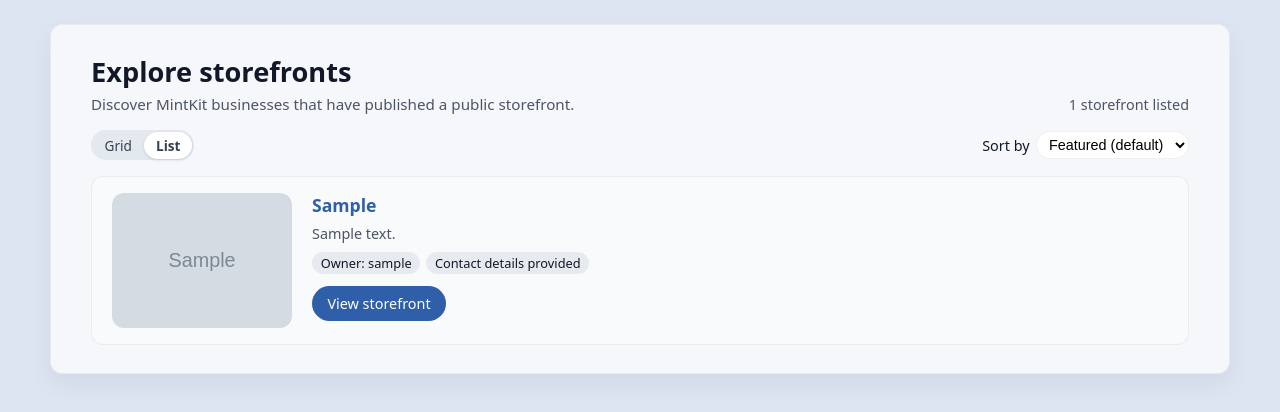
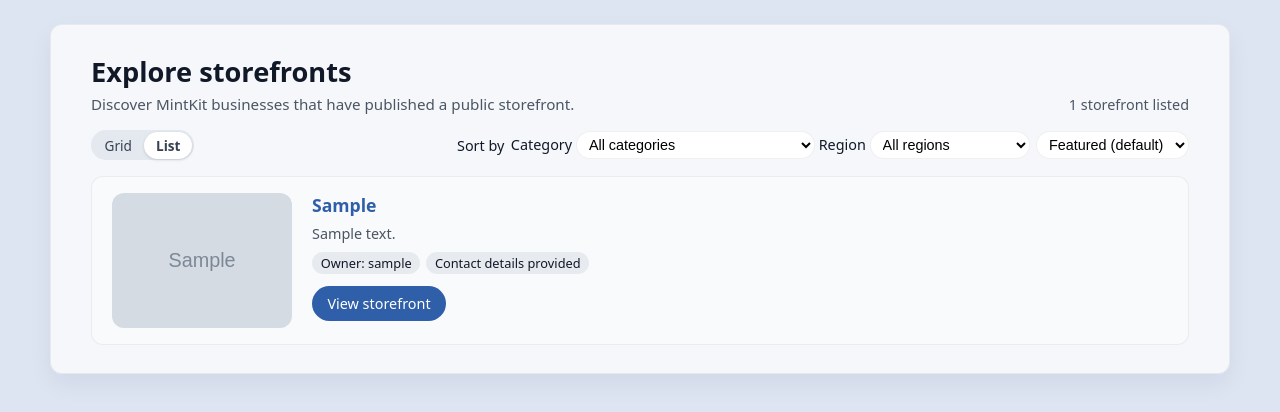
Before and after one commit to Oscar-Ivs/mintkit-hub, a Django app: page /storefront/explore/ in a window 1280 px wide. Shown: the part 60-472 px from the top of the page. Run offline with Django 5.2, Linux system fonts and the light colour scheme; tables that the repository leaves empty hold one stand-in row (values such as "Sample post"); grey boxes marked "Sample" are stand-in pictures.

Commit message:
Add storefront category/region filters and fix Explore template

```diff
--- a/storefronts/models.py
+++ b/storefronts/models.py
@@ -10,13 +10,18 @@ class Storefront(models.Model):
     """
     Public storefront for a business.
 
-    Linked 1:1 to a Profile. Stores simple page content plus a dedicated logo.
+    Linked 1:1 to a Profile. Stores simple page content plus a dedicated logo
+    and basic categorisation so we can show it on the Explore page.
     """
+
+    # Core linkage
     profile = models.OneToOneField(
         Profile,
         on_delete=models.CASCADE,
         related_name="storefront",
     )
+
+    # Basic content
     headline = models.CharField(max_length=200)
     description = models.TextField(blank=True)
     contact_details = models.TextField(blank=True)
@@ -29,7 +34,50 @@ class Storefront(models.Model):
         help_text="Brand logo shown at the top of your storefront.",
     )
 
-    is_active = models.BooleanField(default=False)
+    # Visibility
+    is_active = models.BooleanField(
+        default=False,
+        help_text="If ticked, this storefront can appear in Explore.",
+    )
+
+    # Simple business categorisation for Explore filtering
+    BUSINESS_CATEGORY_CHOICES = [
+        ("beauty_wellness", "Beauty & wellness"),
+        ("food_drink", "Food & drink"),
+        ("retail", "Retail & shops"),
+        ("events_tickets", "Events & tickets"),
+        ("services", "Professional services"),
+        ("education", "Courses & education"),
+        ("sports_fitness", "Sports & fitness"),
+        ("digital_products", "Digital products & subscriptions"),
+        ("charity", "Charities & causes"),
+        ("other", "Other"),
+    ]
+    business_category = models.CharField(
+        max_length=50,
+        blank=True,
+        choices=BUSINESS_CATEGORY_CHOICES,
+        help_text="Used to group storefronts in Explore.",
+    )
+
+    REGION_CHOICES = [
+        ("online", "Online / remote"),
+        ("uk", "United Kingdom"),
+        ("eu", "Europe"),
+        ("us", "United States"),
+        ("africa", "Africa"),
+        ("asia", "Asia"),
+        ("oceania", "Oceania / Australia"),
+        ("other", "Other / not listed"),
+    ]
+    region = models.CharField(
+        max_length=50,
+        blank=True,
+        choices=REGION_CHOICES,
+        help_text="Where your business mainly operates.",
+    )
+
+
     slug = models.SlugField(unique=True)
 
     created_at = models.DateTimeField(auto_now_add=True)
@@ -68,11 +116,12 @@ class Storefront(models.Model):
 class StorefrontCard(models.Model):
     """
     A manually-linked MintKit card shown on the storefront.
+
     For now everything is entered by hand; later we can sync with the MintKit app.
     """
 
     storefront = models.ForeignKey(
-        "Storefront",
+        Storefront,
         on_delete=models.CASCADE,
         related_name="cards",
     )
--- a/storefronts/views.py
+++ b/storefronts/views.py
@@ -35,16 +35,15 @@ def my_storefront(request):
         card_formset = StorefrontCardFormSet(
             request.POST,
             instance=storefront,
-            prefix="cards",  # keep prefix stable between GET and POST
+            prefix="cards",
         )
 
         if form.is_valid() and card_formset.is_valid():
             form.save()
-            card_formset.save()  # <- this actually creates/updates the cards
+            card_formset.save()
             messages.success(request, "Storefront updated.")
             return redirect("my_storefront")
         else:
-            # Light message so you know *why* nothing changed
             messages.error(
                 request,
                 "Please correct the errors below before saving your storefront.",
@@ -56,10 +55,7 @@ def my_storefront(request):
             prefix="cards",
         )
 
-    # Used in the left-hand preview: show card section only if any exist
     has_cards = storefront.cards.exists()
-
-    # Full public URL, shown under the preview
     public_url = request.build_absolute_uri(storefront.get_absolute_url())
 
     context = {
@@ -80,6 +76,7 @@ def explore_storefronts(request):
     Supports:
       - view mode: grid or list (remembered in the session)
       - sorting: featured (default), name, newest (also remembered)
+      - basic filtering by business category and region
     """
 
     # ----- View mode (grid / list), remembered per-session -----
@@ -91,12 +88,11 @@ def explore_storefronts(request):
         request.session["explore_view_mode"] = view_mode
     else:
         view_mode = stored_view
-        # normalise junk values in the session if any
         if view_mode not in ("list", "grid"):
             view_mode = "list"
             request.session["explore_view_mode"] = view_mode
 
-    # ----- Sort option, also remembered per-session -----
+    # ----- Sort option, remembered per-session -----
     stored_sort = request.session.get("explore_sort", "featured")
     requested_sort = request.GET.get("sort")
 
@@ -109,10 +105,19 @@ def explore_storefronts(request):
             sort = "featured"
             request.session["explore_sort"] = sort
 
-    # Only storefronts that are marked as active/public
+    # ----- Filters: category & region -----
+    category = request.GET.get("category", "all")
+    region = request.GET.get("region", "all")
+
     queryset = Storefront.objects.filter(is_active=True)
 
-    # Apply ordering based on `sort`
+    if category != "all" and category:
+        queryset = queryset.filter(business_category=category)
+
+    if region != "all" and region:
+        queryset = queryset.filter(region=region)
+
+    # Apply ordering
     if sort == "name":
         queryset = queryset.order_by("headline", "id")
         sort_label = "Name A-Z"
@@ -120,7 +125,6 @@ def explore_storefronts(request):
         queryset = queryset.order_by("-id")
         sort_label = "Newest first"
     else:
-        # “Featured” – currently same as newest, but easy to change later
         sort = "featured"
         queryset = queryset.order_by("-id")
         sort_label = "Featured"
@@ -132,6 +136,10 @@ def explore_storefronts(request):
         "view_mode": view_mode,
         "sort": sort,
         "sort_label": sort_label,
+        "selected_category": category,
+        "selected_region": region,
+        "category_choices": Storefront.BUSINESS_CATEGORY_CHOICES,
+        "region_choices": Storefront.REGION_CHOICES,
     }
     return render(request, "storefronts/explore_storefronts.html", context)
 
--- a/templates/storefronts/explore_storefronts.html
+++ b/templates/storefronts/explore_storefronts.html
@@ -17,12 +17,12 @@
 <form method="get" class="explore-filters">
   <div class="explore-filters-left">
     <div class="explore-view-toggle" aria-label="Toggle view mode">
-                {# keep the current sort when switching view #}
-                <a href="?view=grid&sort={{ sort }}"
+      {# keep the current sort / filters when switching view #}
+      <a href="?view=grid&sort={{ sort }}&category={{ selected_category }}&region={{ selected_region }}"
          class="view-toggle-btn {% if view_mode == 'grid' %}is-active{% endif %}">
         Grid
       </a>
-                <a href="?view=list&sort={{ sort }}"
+      <a href="?view=list&sort={{ sort }}&category={{ selected_category }}&region={{ selected_region }}"
          class="view-toggle-btn {% if view_mode == 'list' %}is-active{% endif %}">
         List
       </a>
@@ -31,13 +31,40 @@
 
   <div class="explore-filters-right">
     <label for="sort" class="explore-sort-label">Sort by</label>
+
+    <div class="explore-filters-row-2">
+      <label for="category" class="explore-sort-label">Category</label>
+      <select name="category" id="category" class="explore-sort-select" onchange="this.form.submit()">
+        <option value="all" {% if selected_category == "all" %}selected{% endif %}>
+          All categories
+        </option>
+        {% for value, label in category_choices %}
+          <option value="{{ value }}" {% if selected_category == value %}selected{% endif %}>
+            {{ label }}
+          </option>
+        {% endfor %}
+      </select>
+
+      <label for="region" class="explore-sort-label">Region</label>
+      <select name="region" id="region" class="explore-sort-select" onchange="this.form.submit()">
+        <option value="all" {% if selected_region == "all" %}selected{% endif %}>
+          All regions
+        </option>
+        {% for value, label in region_choices %}
+          <option value="{{ value }}" {% if selected_region == value %}selected{% endif %}>
+            {{ label }}
+          </option>
+        {% endfor %}
+      </select>
+    </div>
+
     <input type="hidden" name="view" value="{{ view_mode }}">
     <select name="sort" id="sort" class="explore-sort-select" onchange="this.form.submit()">
       <option value="featured" {% if sort == "featured" %}selected{% endif %}>
         Featured (default)
       </option>
       <option value="name" {% if sort == "name" %}selected{% endif %}>
-                    Name A–Z
+        Name A-Z
       </option>
       <option value="newest" {% if sort == "newest" %}selected{% endif %}>
         Newest first
@@ -62,8 +89,7 @@
             </a>
           {% elif sf.logo %}
             <a href="{% url 'storefront_detail' sf.slug %}">
-                                        <img src="{{ sf.logo.url }}"
-                                             alt="{{ sf.headline|default:'Storefront logo' }}">
+              <img src="{{ sf.logo.url }}" alt="{{ sf.headline|default:'Storefront logo' }}">
             </a>
           {% else %}
             <div class="explore-logo-placeholder">
@@ -95,7 +121,6 @@
             Contact details provided
           </span>
           {% endif %}
-                                {# Later we can add: location, business type etc. #}
         </div>
 
         <a href="{% url 'storefront_detail' sf.slug %}"
@@ -121,8 +146,7 @@
             </a>
           {% elif sf.logo %}
             <a href="{% url 'storefront_detail' sf.slug %}">
-                                        <img src="{{ sf.logo.url }}"
-                                             alt="{{ sf.headline|default:'Storefront logo' }}">
+              <img src="{{ sf.logo.url }}" alt="{{ sf.headline|default:'Storefront logo' }}">
             </a>
           {% else %}
             <div class="explore-logo-placeholder">
--- a/templates/storefronts/storefront_detail.html
+++ b/templates/storefronts/storefront_detail.html
@@ -1,6 +1,11 @@
 {% extends "base.html" %}
 
 {% block content %}
+
+<p class="back-link mb-3">
+  <a href="{% url 'explore_storefronts' %}">&larr; Back to Explore</a>
+</p>
+
     {% if storefront.logo %}
       <div class="storefront-public-logo">
         <img src="{{ storefront.logo.url }}"
```
Also changed, not shown: storefronts/forms.py (+23 -8 lines), templates/storefronts/my_storefront.html (+32 -8 lines), storefronts/migrations/0005_storefront_business_category_storefront_region_and_more.py (added), storefronts/migrations/0006_alter_storefront_region.py (added). Lines whose indentation alone changed are shown as unchanged.
